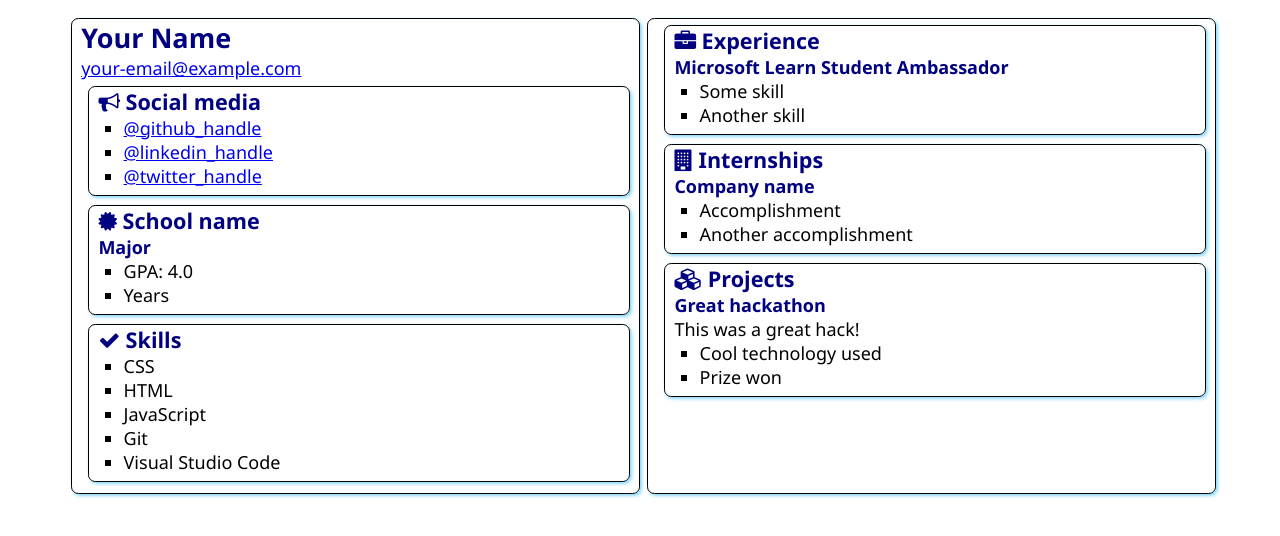
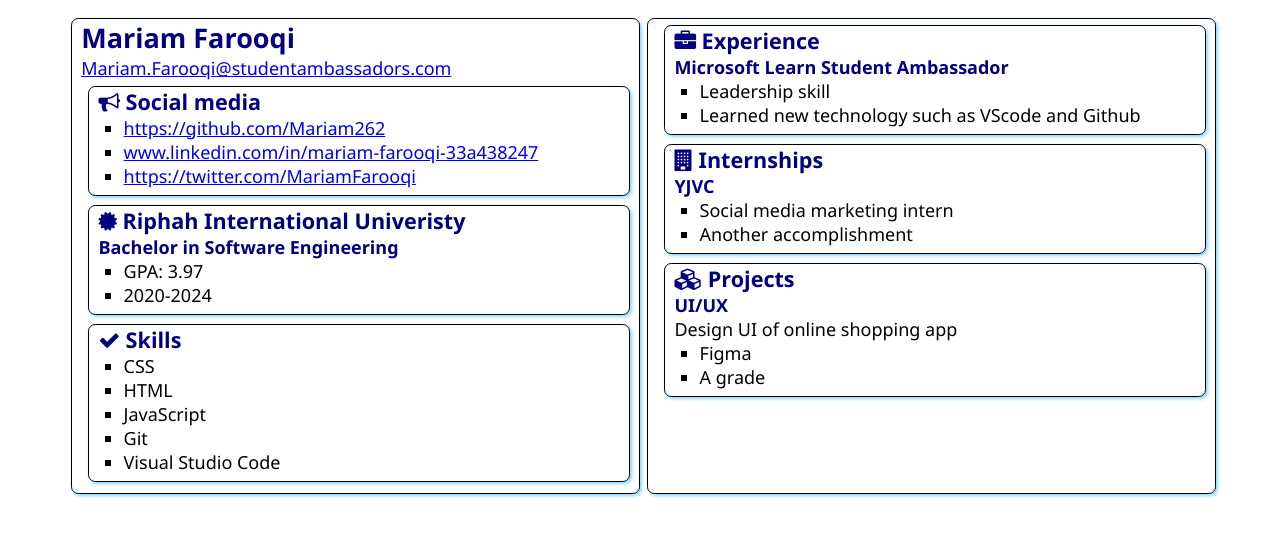
Before and after one commit to Mariam262/SATechnicalOnboarding, a plain HTML site: page src/index.html in a window 1280 px wide. Drawn offline with Linux system fonts and the light colour scheme.

Commit message:
Update index.html

```diff
--- a/src/index.html
+++ b/src/index.html
@@ -12,8 +12,8 @@
 <body>
     <main>
         <article class="box">
-            <h1>Your Name</h1>
-            <div><a href="mailto:your.email@example.com">your-email@example.com</a></div>
+            <h1>Mariam Farooqi</h1>
+            <div><a href="mailto:your.email@example.com">Mariam.Farooqi@studentambassadors.com</a></div>
 
             <section class="box">
                 <h2>
@@ -21,9 +21,9 @@
                     Social media
                 </h2>
                 <ul>
-                    <li><a href="https://github.com/<handle>">@github_handle</a></li>
-                    <li><a href="https://linkedin.com/in/<handle>">@linkedin_handle</a></li>
-                    <li><a href="https://twitter.com/<handle>">@twitter_handle</a></li>
+                    <li><a href="https://github.com/<handle>">https://github.com/Mariam262</a></li>
+                    <li><a href="https://linkedin.com/in/<handle>">www.linkedin.com/in/mariam-farooqi-33a438247</a></li>
+                    <li><a href="https://twitter.com/<handle>"> https://twitter.com/MariamFarooqi</a></li>
                 </ul>
             </section>
 
@@ -31,12 +31,12 @@
                 <div class="education">
                     <h2>
                         <i class="fa fa-certificate" aria-hidden="true"></i>
-                        School name
+                        Riphah International Univeristy
                     </h2>
-                    <h3>Major</h3>
+                    <h3>Bachelor in Software Engineering</h3>
                     <ul>
-                        <li>GPA: 4.0</li>
-                        <li>Years</li>
+                        <li>GPA: 3.97</li>
+                        <li>2020-2024</li>
                     </ul>
                 </div>
             </section>
@@ -63,8 +63,8 @@
                 </h2>
                 <h3>Microsoft Learn Student Ambassador</h3>
                 <ul>
-                    <li>Some skill</li>
-                    <li>Another skill</li>
+                    <li>Leadership skill</li>
+                    <li>Learned new technology such as VScode and Github</li>
                 </ul>
             </section>
             <section class="box">
@@ -73,9 +73,9 @@
                     Internships
                 </h2>
 
-                <h3>Company name</h3>
+                <h3>YJVC</h3>
                 <ul>
-                    <li>Accomplishment</li>
+                    <li>Social media marketing intern</li>
                     <li>Another accomplishment</li>
                 </ul>
             </section>
@@ -85,11 +85,11 @@
                     Projects
                 </h2>
 
-                <h3>Great hackathon</h3>
-                <div>This was a great hack!</div>
+                <h3>UI/UX</h3>
+                <div>Design UI of online shopping app</div>
                 <ul>
-                    <li>Cool technology used</li>
-                    <li>Prize won</li>
+                    <li>Figma</li>
+                    <li>A grade</li>
                 </ul>
             </section>
         </article>
```
